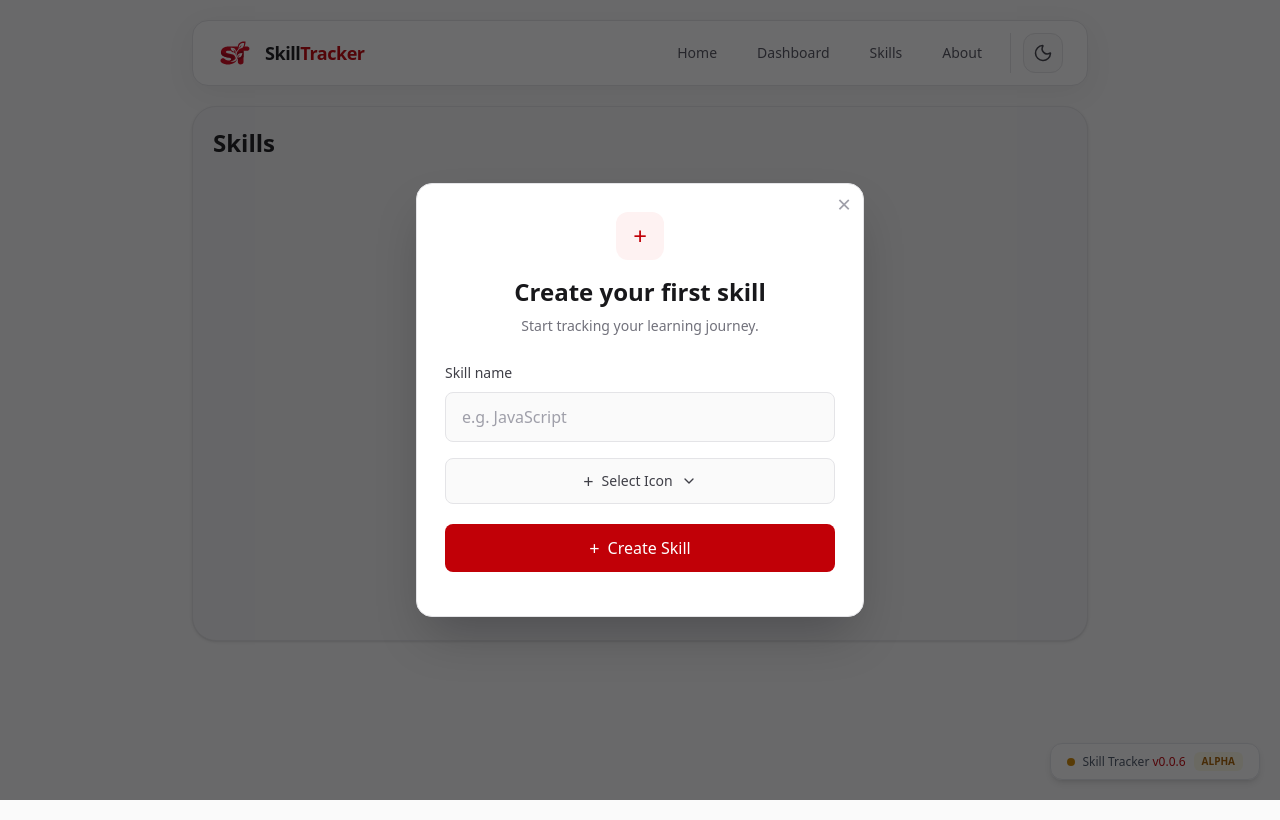
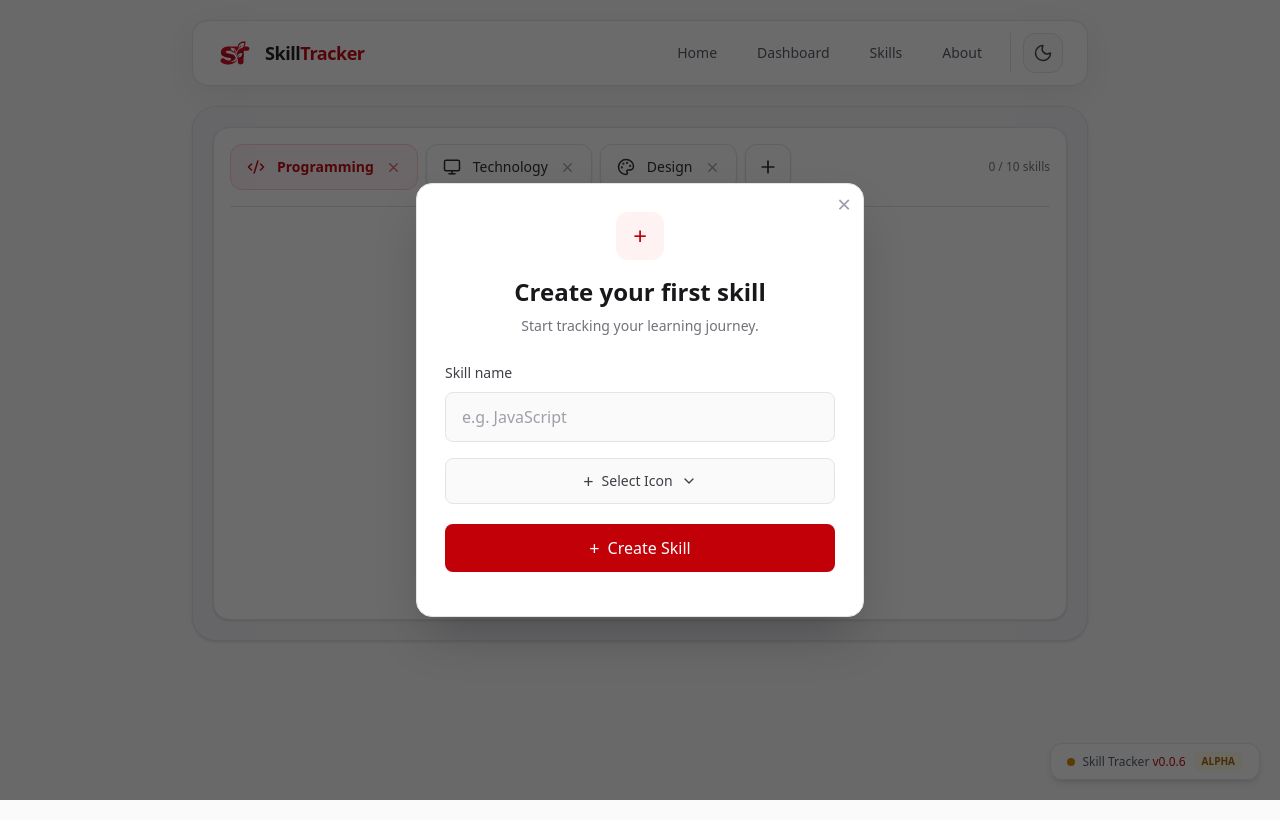
Before and after one commit to mntandrei/skill-tracker, a Next.js app: page /Skills in a window 1280 px wide. Built offline with nearby package versions, Linux system fonts and the light colour scheme.

Commit message:
patch: updated Skills page and PannelSkills component

```diff
--- a/src/app/Skills/page.tsx
+++ b/src/app/Skills/page.tsx
@@ -1,12 +1,45 @@
+import { Code2, Monitor, Palette, Plus, X } from "lucide-react";
 import CreateSkillModal from "../components/skills/CreateSkillModal";
 
 export default function Skills() {
   return (
     <main className="flex w-full flex-1 flex-col">
-      <section className="mx-auto mt-5 min-h-[535px] w-full max-w-4xl rounded-3xl border border-zinc-200 bg-zinc-100 p-5 shadow-sm dark:border-zinc-800 dark:bg-zinc-900">
-        <h2 className="mb-4 text-2xl font-bold text-zinc-900 dark:text-white">
-          Skills
-        </h2>
+      <section className="mx-auto mt-5 h-[535px] w-full max-w-4xl rounded-3xl border border-zinc-200 bg-zinc-100 p-5 shadow-sm dark:border-zinc-800 dark:bg-zinc-900">
+        <div className="flex h-full w-full flex-col rounded-2xl border border-zinc-200 bg-white p-4 shadow-sm dark:border-zinc-700 dark:bg-zinc-800">
+          <div className="flex flex-wrap items-center gap-2 border-b border-zinc-200 pb-4 dark:border-zinc-700">
+            <div className="flex items-center gap-3 rounded-xl border border-red-200 bg-red-50 px-4 py-3 text-sm font-semibold text-red-700 dark:border-red-900 dark:bg-red-950/50 dark:text-red-400">
+              <Code2 size={18} />
+              <span>Programming</span>
+              <X
+                size={15}
+                className="cursor-pointer opacity-60 transition-opacity hover:opacity-100"
+              />
+            </div>
+            <div className="flex items-center gap-3 rounded-xl border border-zinc-200 bg-white px-4 py-3 text-sm font-medium text-zinc-800 shadow-sm dark:border-zinc-700 dark:bg-zinc-900 dark:text-zinc-200">
+              <Monitor size={18} />
+              <span>Technology</span>
+              <X
+                size={15}
+                className="cursor-pointer text-zinc-400 transition-colors hover:text-red-600 dark:text-zinc-500 dark:hover:text-red-400"
+              />
+            </div>
+            <div className="flex items-center gap-3 rounded-xl border border-zinc-200 bg-white px-4 py-3 text-sm font-medium text-zinc-800 shadow-sm dark:border-zinc-700 dark:bg-zinc-900 dark:text-zinc-200">
+              <Palette size={18} />
+              <span>Design</span>
+              <X
+                size={15}
+                className="cursor-pointer text-zinc-400 transition-colors hover:text-red-600 dark:text-zinc-500 dark:hover:text-red-400"
+              />
+            </div>
+            <div className="flex h-[46px] w-[46px] cursor-pointer items-center justify-center rounded-xl border border-zinc-200 bg-white text-zinc-800 shadow-sm transition-colors hover:border-red-300 hover:text-red-700 dark:border-zinc-700 dark:bg-zinc-900 dark:text-zinc-200 dark:hover:border-red-700 dark:hover:text-red-400">
+              <Plus size={20} />
+            </div>
+            <span className="ml-auto text-xs font-medium text-zinc-500 dark:text-zinc-400">
+              0 / 10 skills
+            </span>
+          </div>
+          <div className="min-h-0 flex-1" />
+        </div>
         <CreateSkillModal />
       </section>
     </main>
--- a/src/app/components/skills/PannelSkills.tsx
+++ b/src/app/components/skills/PannelSkills.tsx
@@ -5,9 +5,11 @@ import ProgressTab from "./ProgressTab";
 export default function PannelSkills() {
   return (
     <section className="mx-auto mt-5 grid min-h-[535px] w-full max-w-4xl grid-cols-1 gap-4 rounded-3xl border border-zinc-200 bg-zinc-100 p-5 shadow-sm dark:border-zinc-800 dark:bg-zinc-900 md:grid-cols-2 md:grid-rows-[auto_minmax(0,1fr)_auto] lg:h-[535px]">
-      <h1 className="text-xl font-semibold text-zinc-900 dark:text-white md:col-span-2">
-        Dashboard
-      </h1>
+      <div className="rounded-2xl border border-zinc-200 bg-white px-4 py-3 shadow-sm dark:border-zinc-700 dark:bg-zinc-800 md:col-span-2">
+        <h1 className="text-xl font-semibold text-zinc-900 dark:text-white">
+          Dashboard
+        </h1>
+      </div>
       <SelectTab />
       <StreakTab />
       <div className="md:col-span-2">
```
